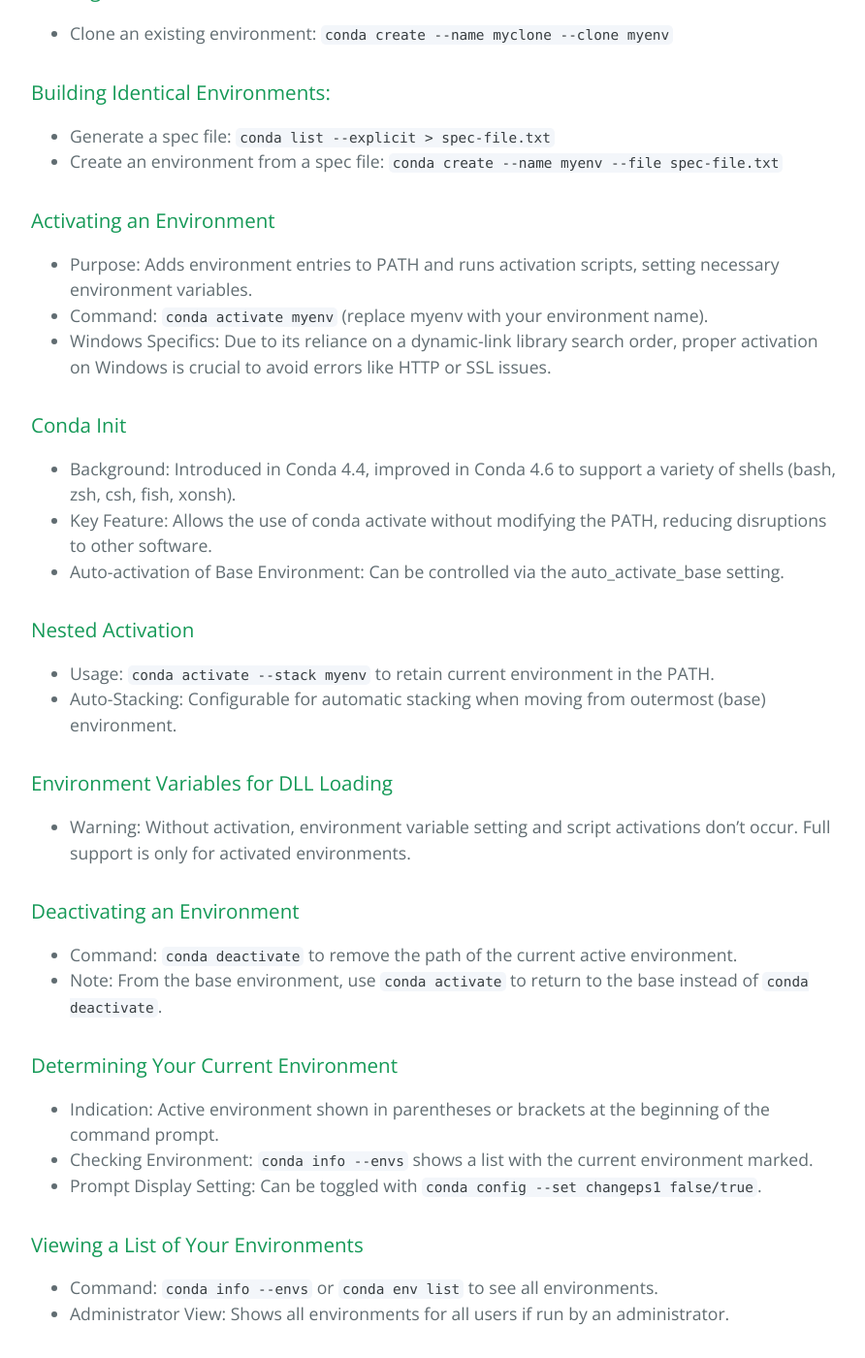
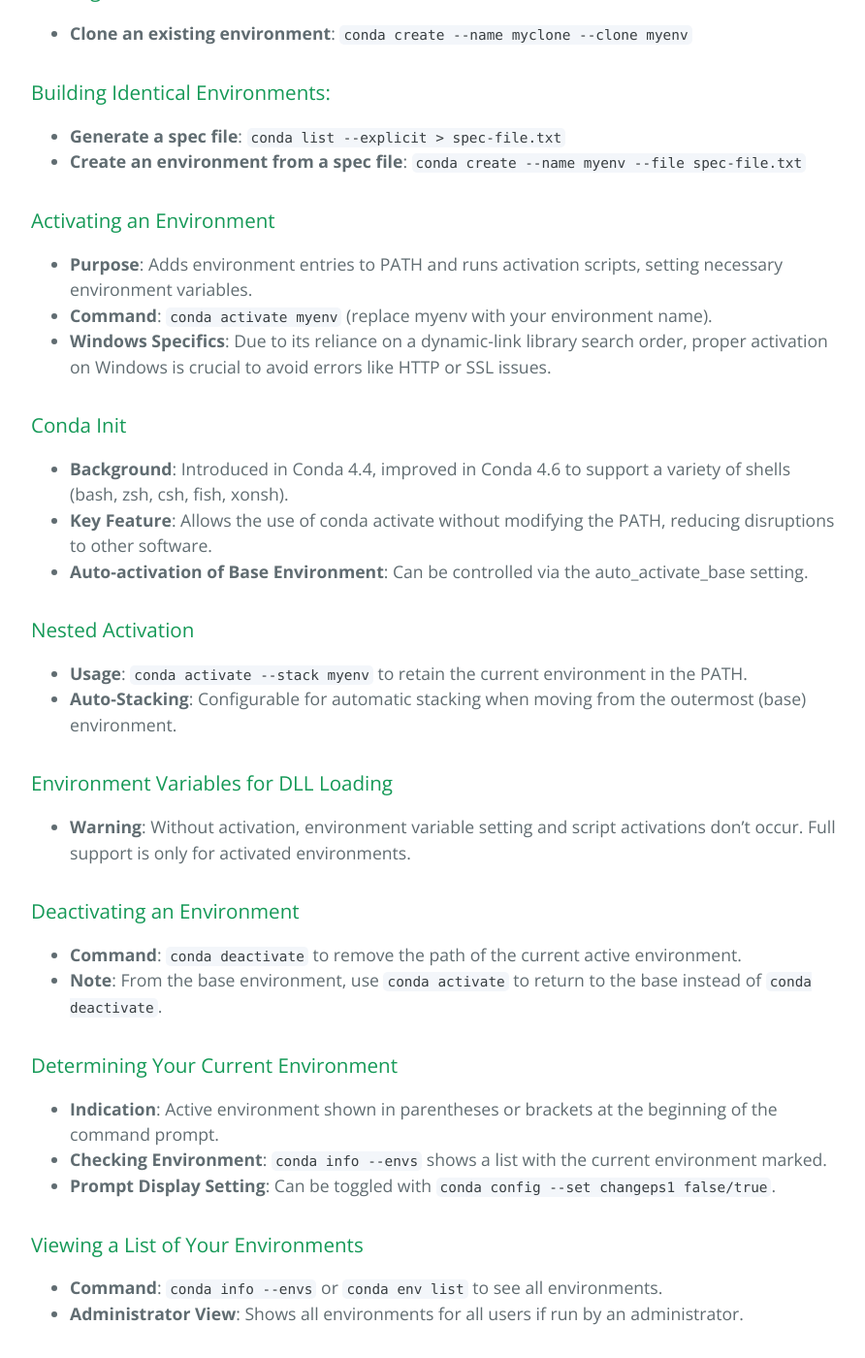
Before and after one commit to learning-software-engineering/learning-software-engineering.github.io, a Jekyll site: the page built from Topics/Development_Process/Conda/Managing_environments.md, in a window 1280 px wide and 1400 px high, scrolled down 1193 px. Shown: the whole window at 97% size, without its empty margins (192-1084 px from the left). Built offline with Jekyll 4.4.1, drawn with Linux system fonts in a browser that asks for light colours; our own code applies the rules of GitHub Pages for plain Markdown files; some of the changed lines change nothing that is shown; some of the changed text lies outside the part shown.

Commit message:
Update Managing_environments.md
Change the point titles into Boldface. Correct punctuation

```diff
--- a/Topics/Development_Process/Conda/Managing_environments.md
+++ b/Topics/Development_Process/Conda/Managing_environments.md
@@ -1,82 +1,82 @@
 ## Managing environments
 
-Various operations involved with creating, updating, exporting, and removing environments, plus more
+Various operations involved with creating, updating, exporting, and removing environments, plus more.
 
 ### Creating Environments:
 
-- Basic creation: `conda create --name <my-env>`
-- With a specific Python version: `conda create -n myenv python=3.9`
-- Including specific packages: `conda create -n myenv scipy` or `conda install -n myenv scipy`
-- With specific package versions: `conda create -n myenv scipy=0.17.3`
-- Combining Python version and multiple packages: `conda create -n myenv python=3.9 scipy=0.17.3 astroid babel`
+- **Basic creation**: `conda create --name <my-env>`
+- **With a specific Python version**: `conda create -n myenv python=3.9`
+- **Including specific packages**: `conda create -n myenv scipy` or `conda install -n myenv scipy`
+- **With specific package versions**: `conda create -n myenv scipy=0.17.3`
+- **Combining Python version and multiple packages**: `conda create -n myenv python=3.9 scipy=0.17.3 astroid babel`
 
 ### Environment File:
 
-- Create an environment from environment.yml: `conda env create -f environment.yml`
-- Activate the new environment: `conda activate myenv`
-- Verify the environment: `conda env list` or `conda info --envs`
+- **Create an environment from environment.yml**: `conda env create -f environment.yml`
+- **Activate the new environment**: `conda activate myenv`
+- **Verify the environment**: `conda env list` or `conda info --envs`
 
 ### Specifying Environment Location:
 
-- Create an environment in a specific directory: `conda create --prefix ./envs jupyterlab=3.2`
-- Activate with: `conda activate ./envs`
+- **Create an environment in a specific directory**: `conda create --prefix ./envs jupyterlab=3.2`
+- **Activate environment**: `conda activate ./envs`
 - Modify .condarc for a custom prompt
 
 ### Updating an Environment:
 
-- Update based on changes in environment.yml: `conda env update --file environment.yml --prune`
+- **Update based on changes in environment.yml**: `conda env update --file environment.yml --prune`
 
 ### Cloning an Environment:
 
-- Clone an existing environment: `conda create --name myclone --clone myenv`
+- **Clone an existing environment**: `conda create --name myclone --clone myenv`
 
 ### Building Identical Environments:
 
-- Generate a spec file: `conda list --explicit > spec-file.txt`
-- Create an environment from a spec file: `conda create --name myenv --file spec-file.txt`
+- **Generate a spec file**: `conda list --explicit > spec-file.txt`
+- **Create an environment from a spec file**: `conda create --name myenv --file spec-file.txt`
 
 ### Activating an Environment
 
-- Purpose: Adds environment entries to PATH and runs activation scripts, setting necessary environment variables.
-- Command: `conda activate myenv` (replace myenv with your environment name).
-- Windows Specifics: Due to its reliance on a dynamic-link library search order, proper activation on Windows is crucial to avoid errors like HTTP or SSL issues.
+- **Purpose**: Adds environment entries to PATH and runs activation scripts, setting necessary environment variables.
+- **Command**: `conda activate myenv` (replace myenv with your environment name).
+- **Windows Specifics**: Due to its reliance on a dynamic-link library search order, proper activation on Windows is crucial to avoid errors like HTTP or SSL issues.
 
 ### Conda Init
 
-- Background: Introduced in Conda 4.4, improved in Conda 4.6 to support a variety of shells (bash, zsh, csh, fish, xonsh).
-- Key Feature: Allows the use of conda activate without modifying the PATH, reducing disruptions to other software.
-- Auto-activation of Base Environment: Can be controlled via the auto_activate_base setting.
+- **Background**: Introduced in Conda 4.4, improved in Conda 4.6 to support a variety of shells (bash, zsh, csh, fish, xonsh).
+- **Key Feature**: Allows the use of conda activate without modifying the PATH, reducing disruptions to other software.
+- **Auto-activation of Base Environment**: Can be controlled via the auto_activate_base setting.
 
 ### Nested Activation
 
-- Usage: `conda activate --stack myenv` to retain current environment in the PATH.
-- Auto-Stacking: Configurable for automatic stacking when moving from outermost (base) environment.
+- **Usage**: `conda activate --stack myenv` to retain the current environment in the PATH.
+- **Auto-Stacking**: Configurable for automatic stacking when moving from the outermost (base) environment.
 
 ### Environment Variables for DLL Loading
 
-- Warning: Without activation, environment variable setting and script activations don't occur. Full support is only for activated environments.
+- **Warning**: Without activation, environment variable setting and script activations don't occur. Full support is only for activated environments.
 
 ### Deactivating an Environment
 
-- Command: `conda deactivate` to remove the path of the current active environment.
-- Note: From the base environment, use `conda activate` to return to the base instead of `conda deactivate`.
+- **Command**: `conda deactivate` to remove the path of the current active environment.
+- **Note**: From the base environment, use `conda activate` to return to the base instead of `conda deactivate`.
 
 ### Determining Your Current Environment
 
-- Indication: Active environment shown in parentheses or brackets at the beginning of the command prompt.
-- Checking Environment: `conda info --envs` shows a list with the current environment marked.
-- Prompt Display Setting: Can be toggled with `conda config --set changeps1 false/true`.
+- **Indication**: Active environment shown in parentheses or brackets at the beginning of the command prompt.
+- **Checking Environment**: `conda info --envs` shows a list with the current environment marked.
+- **Prompt Display Setting**: Can be toggled with `conda config --set changeps1 false/true`.
 
 ### Viewing a List of Your Environments
 
-- Command: `conda info --envs` or `conda env list` to see all environments.
-- Administrator View: Shows all environments for all users if run by an administrator.
+- **Command**: `conda info --envs` or `conda env list` to see all environments.
+- **Administrator View**: Shows all environments for all users if run by an administrator.
 
 ### Viewing a List of Packages in an Environment
 
-- For a Non-Activated Environment: `conda list -n myenv`
-- For an Activated Environment: `conda list`
-- To Check for a Specific Package: `conda list -n myenv scipy`
+- **For a Non-Activated Environment**: `conda list -n myenv`
+- **For an Activated Environment**: `conda list`
+- **To Check for a Specific Package**: `conda list -n myenv scipy`
 
 ### Using Pip in an Environment
 
```
